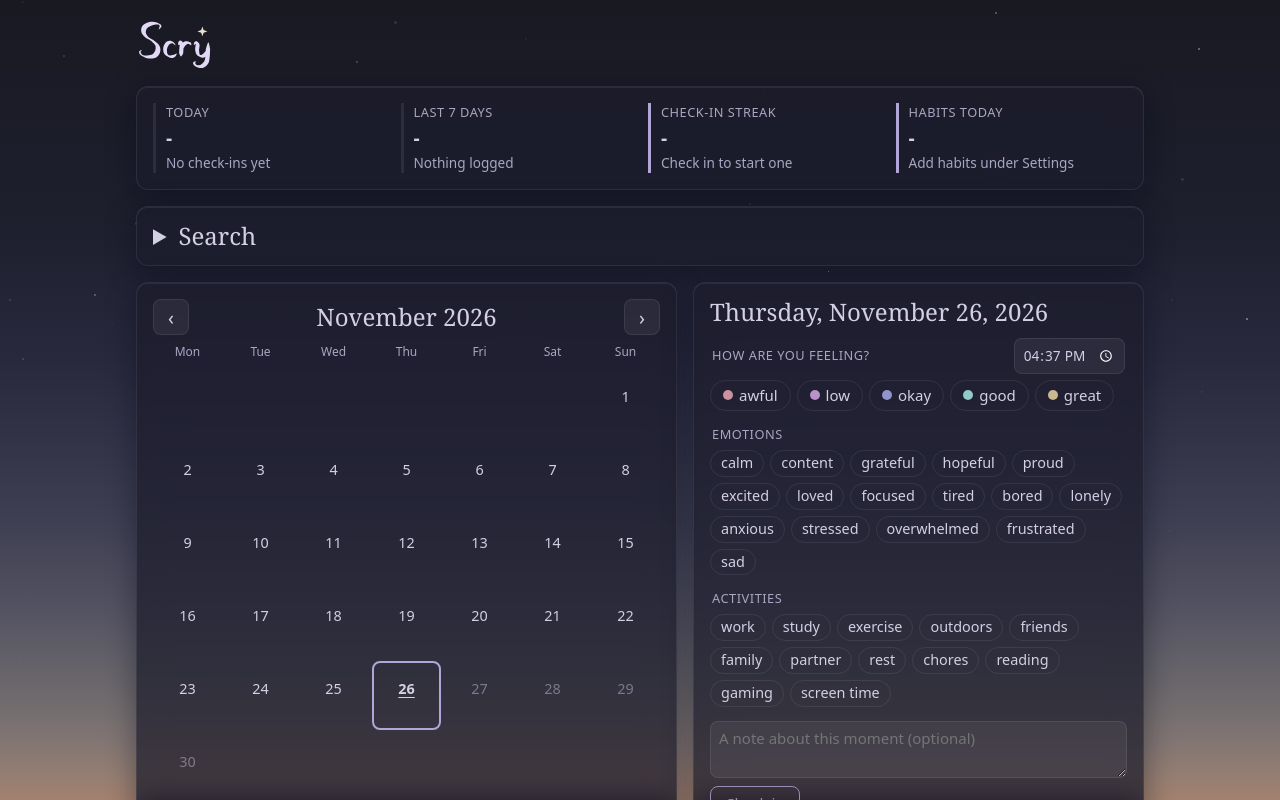
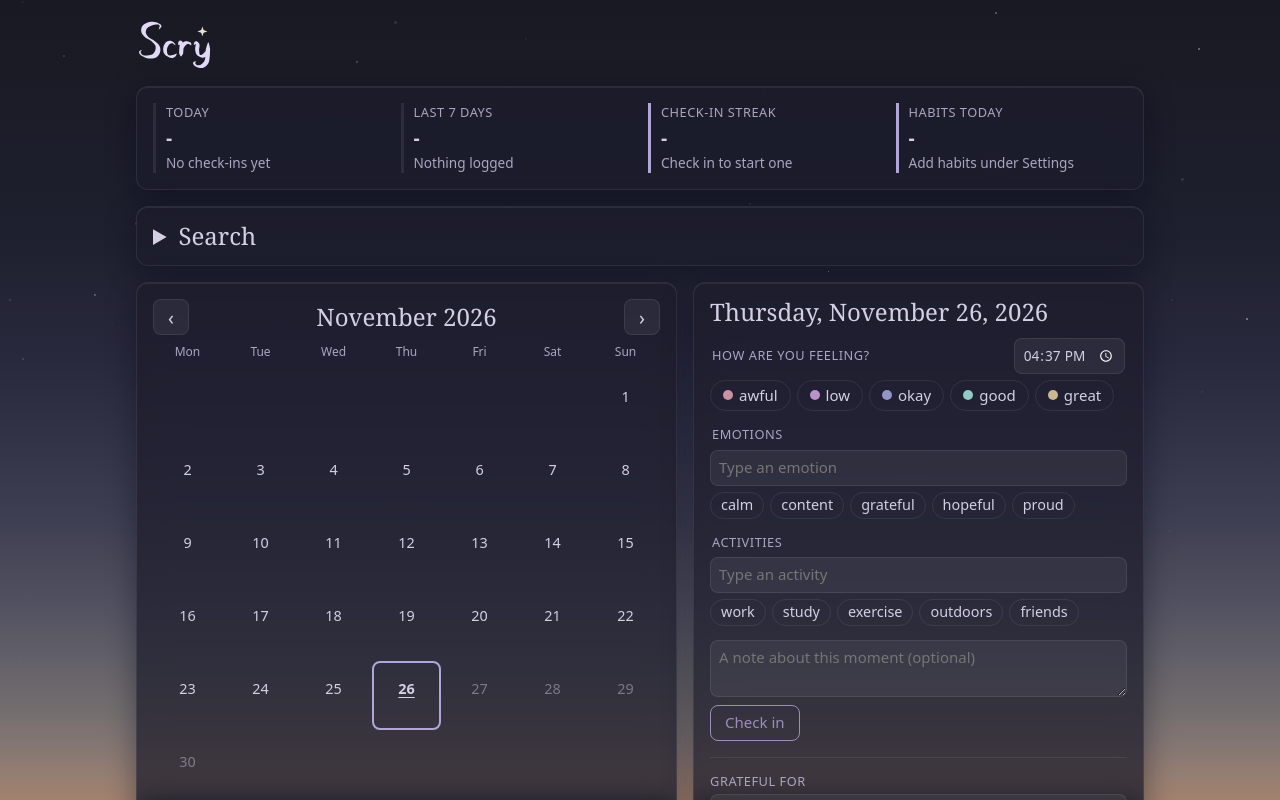
Before and after one commit to 1sabelle/scry, a React (Vite) app: page / in a window 1280 px wide. Shown: the top 800 px of the page. Built offline with nearby package versions, Linux system fonts and the light colour scheme.

Commit message:
✨ Type emotions and activities with suggestions and Tab completion

```diff
--- a/src/App.jsx
+++ b/src/App.jsx
@@ -19,9 +19,14 @@ export default function App() {
   const today = todayIso(data.dayStartTime);
   const selectedDay = data.days[selectedDate] ?? EMPTY_DAY;
   const isToday = selectedDate === today;
-  const checkInDraft = useCheckInDraft(selectedDate, isToday, selectedDay.checkIns, data.dayStartTime, (checkIns) =>
-    updateSelectedDay({ checkIns }),
-  );
+  const checkInDraft = useCheckInDraft(selectedDate, isToday, selectedDay.checkIns, data.dayStartTime, (checkIns, addedOptions) => {
+    setData((current) => ({
+      ...current,
+      emotions: [...current.emotions, ...addedOptions.emotions],
+      activities: [...current.activities, ...addedOptions.activities],
+    }));
+    updateSelectedDay({ checkIns });
+  });
 
   useEffect(() => {
     setSaveFailed(!saveData(data));
@@ -53,7 +58,7 @@ export default function App() {
         <Calendar days={data.days} today={today} selectedDate={selectedDate} onSelect={setSelectedDate} />
         <CheckInList checkIns={selectedDay.checkIns} emotions={data.emotions} activities={data.activities} checkInDraft={checkInDraft} />
         <section className="day-panel">
-          <CheckInForm date={selectedDate} emotions={data.emotions} activities={data.activities} checkInDraft={checkInDraft} />
+          <CheckInForm date={selectedDate} days={data.days} emotions={data.emotions} activities={data.activities} checkInDraft={checkInDraft} />
           <DailyLines day={selectedDay} onChange={updateSelectedDay} />
           <Habits
             habits={data.habits}
--- a/src/CheckIns.jsx
+++ b/src/CheckIns.jsx
@@ -1,21 +1,33 @@
 import { useEffect, useState } from 'react';
-import { MOODS, moodLabel, newId, upsertById } from './days.js';
+import { MOODS, countPicks, findOptionByName, moodLabel, newId, normaliseOptionName, upsertById } from './days.js';
 import { formatLong, nowTime } from './dates.js';
 
 // Check-ins on past days default to midday, since the real time is unknown.
 const PAST_DAY_TIME = '12:00';
 
+const NO_ADDED_OPTIONS = { emotions: [], activities: [] };
+
 function blankCheckIn(isToday) {
   return { id: null, time: isToday ? nowTime() : PAST_DAY_TIME, mood: null, emotions: [], activities: [], note: '' };
 }
 
+function blankDraft(date, isToday) {
+  return { date, checkIn: blankCheckIn(isToday), addedOptions: NO_ADDED_OPTIONS };
+}
+
 // The check-in being written or edited on `date`, shared by the list (to pick one to edit) and the form.
 // Switching to another day starts a blank one.
+// An emotion or activity typed for the first time waits in `addedOptions` and joins the lists when the check-in is saved,
+// so one picked and then removed again never shows up anywhere. `onChange(checkIns, addedOptions)` saves both.
 export function useCheckInDraft(date, isToday, checkIns, dayStartTime, onChange) {
-  const [drafted, setDrafted] = useState(() => ({ date, checkIn: blankCheckIn(isToday) }));
-  if (drafted.date !== date) setDrafted({ date, checkIn: blankCheckIn(isToday) });
+  const [drafted, setDrafted] = useState(() => blankDraft(date, isToday));
+  if (drafted.date !== date) setDrafted(blankDraft(date, isToday));
   const draft = drafted.checkIn;
-  const setDraft = (checkIn) => setDrafted({ date, checkIn });
+  const setDraft = (checkIn) => setDrafted({ ...drafted, checkIn });
+  const addedOptions = {
+    emotions: drafted.addedOptions.emotions.filter((option) => draft.emotions.includes(option.id)),
+    activities: drafted.addedOptions.activities.filter((option) => draft.activities.includes(option.id)),
+  };
   const isEditing = draft.id !== null;
   const hasUnsavedChanges = isEditing
     ? JSON.stringify(draft) !== JSON.stringify(checkIns.find((checkIn) => checkIn.id === draft.id))
@@ -32,16 +44,26 @@ export function useCheckInDraft(date, isToday, checkIns, dayStartTime, onChange)
   return {
     draft,
     isEditing,
+    addedOptions,
     update: (change) => setDraft({ ...draft, ...change }),
-    edit: setDraft,
-    cancel: () => setDraft(blankCheckIn(isToday)),
+    edit: (checkIn) => setDrafted({ date, checkIn, addedOptions: NO_ADDED_OPTIONS }),
+    cancel: () => setDrafted(blankDraft(date, isToday)),
+    // Picks a new emotion or activity named `name`. `optionsField` is "emotions" or "activities".
+    addOption(optionsField, name) {
+      const option = { id: newId(), name, archived: false };
+      setDrafted({
+        date,
+        checkIn: { ...draft, [optionsField]: [...draft[optionsField], option.id] },
+        addedOptions: { ...addedOptions, [optionsField]: [...addedOptions[optionsField], option] },
+      });
+    },
     save() {
-      onChange(upsertById(checkIns, { ...draft, id: draft.id ?? newId(), note: draft.note.trim() }, dayStartTime));
-      setDraft(blankCheckIn(isToday));
+      onChange(upsertById(checkIns, { ...draft, id: draft.id ?? newId(), note: draft.note.trim() }, dayStartTime), addedOptions);
+      setDrafted(blankDraft(date, isToday));
     },
     remove(id) {
-      onChange(checkIns.filter((checkIn) => checkIn.id !== id));
-      if (draft.id === id) setDraft(blankCheckIn(isToday));
+      onChange(checkIns.filter((checkIn) => checkIn.id !== id), NO_ADDED_OPTIONS);
+      if (draft.id === id) setDrafted(blankDraft(date, isToday));
     },
   };
 }
@@ -85,9 +107,9 @@ export function CheckInList({ checkIns, emotions, activities, checkInDraft }) {
   );
 }
 
-// Emotions and activities are added and edited under Settings.
-export function CheckInForm({ date, emotions, activities, checkInDraft }) {
-  const { draft, isEditing, update, save, cancel } = checkInDraft;
+// Emotions and activities are typed in; new ones are added as they are picked. Settings renames, merges and deletes them.
+export function CheckInForm({ date, days, emotions, activities, checkInDraft }) {
+  const { draft, isEditing, addedOptions, update, addOption, save, cancel } = checkInDraft;
 
   return (
     <div className="check-ins">
@@ -112,8 +134,24 @@ export function CheckInForm({ date, emotions, activities, checkInDraft }) {
         </div>
       </fieldset>
 
-      <OptionPicker title="Emotions" options={emotions} pickedIds={draft.emotions} onChange={(ids) => update({ emotions: ids })} />
-      <OptionPicker title="Activities" options={activities} pickedIds={draft.activities} onChange={(ids) => update({ activities: ids })} />
+      <OptionPicker
+        title="Emotions"
+        singular="emotion"
+        options={[...emotions, ...addedOptions.emotions]}
+        pickCounts={countPicks(days, 'emotions')}
+        pickedIds={draft.emotions}
+        onChange={(ids) => update({ emotions: ids })}
+        onAdd={(name) => addOption('emotions', name)}
+      />
+      <OptionPicker
+        title="Activities"
+        singular="activity"
+        options={[...activities, ...addedOptions.activities]}
+        pickCounts={countPicks(days, 'activities')}
+        pickedIds={draft.activities}
+        onChange={(ids) => update({ activities: ids })}
+        onAdd={(name) => addOption('activities', name)}
+      />
 
       <textarea rows={2} placeholder="A note about this moment (optional)" value={draft.note} onChange={(e) => update({ note: e.target.value })} />
       <div className="form-actions">
@@ -134,33 +172,85 @@ function PickedNames({ checkIn, emotions, activities }) {
   return <span className="check-in-options">{groups.map((names) => names.join(', ')).join(' · ')}</span>;
 }
 
-// Chips to pick emotions or activities. An archived one still shows while it is picked, so editing an old check-in keeps it.
-function OptionPicker({ title, options, pickedIds, onChange }) {
-  const pickable = options.filter((option) => !option.archived || pickedIds.includes(option.id));
+// A box to type emotions or activities into, with the picked ones as chips inside it.
+// Under it, the most picked ones to click, or while typing the ones that match; Tab completes the first match and Enter picks.
+// A name not seen before is added with `onAdd`.
+function OptionPicker({ title, singular, options, pickCounts, pickedIds, onChange, onAdd }) {
+  const [typed, setTyped] = useState('');
+  const typedName = normaliseOptionName(typed);
+  const picked = pickedIds.map((id) => options.find((option) => option.id === id));
+  const suggestions = suggestOptions(options, pickedIds, pickCounts, typedName);
+  const completion = typedName && suggestions[0] && normaliseOptionName(suggestions[0].name) !== typedName ? suggestions[0] : null;
+  const isNewName = typedName !== '' && !findOptionByName(options, typedName);
 
-  function toggle(optionId) {
-    onChange(pickedIds.includes(optionId) ? pickedIds.filter((id) => id !== optionId) : [...pickedIds, optionId]);
+  function pick(name) {
+    const option = findOptionByName(options, name);
+    if (!option) onAdd(normaliseOptionName(name));
+    else if (!pickedIds.includes(option.id)) onChange([...pickedIds, option.id]);
+    setTyped('');
+  }
+
+  function handleKeyDown(event) {
+    if (event.key === 'Tab' && completion) {
+      event.preventDefault();
+      setTyped(completion.name);
+    } else if (event.key === 'Enter' && typedName) {
+      event.preventDefault();
+      pick(typedName);
+    } else if (event.key === 'Backspace' && typed === '' && pickedIds.length > 0) {
+      onChange(pickedIds.slice(0, -1));
+    }
   }
 
   return (
     <fieldset>
       <legend>{title}</legend>
-      {pickable.length === 0 ? (
-        <p className="empty">No {title.toLowerCase()} yet. Add some under Settings and data.</p>
-      ) : (
-        <div className="chips">
-          {pickable.map((option) => (
-            <button
-              key={option.id}
-              className={`chip small ${pickedIds.includes(option.id) ? 'on' : ''}`}
-              aria-pressed={pickedIds.includes(option.id)}
-              onClick={() => toggle(option.id)}
-            >
+      <div className="option-input">
+        {picked.map((option) => (
+          <button
+            key={option.id}
+            className="chip small on"
+            onClick={() => onChange(pickedIds.filter((id) => id !== option.id))}
+            aria-label={`Remove ${option.name}`}
+          >
+            {option.name} <span aria-hidden="true">×</span>
+          </button>
+        ))}
+        <input value={typed} onChange={(e) => setTyped(e.target.value)} onKeyDown={handleKeyDown} placeholder={`Type ${article(singular)} ${singular}`} aria-label={title} />
+      </div>
+      {(suggestions.length > 0 || isNewName) && (
+        <div className="chips option-suggestions">
+          {suggestions.map((option) => (
+            <button key={option.id} className="chip small" onClick={() => pick(option.name)}>
               {option.name}
+              {option === completion && <kbd>Tab</kbd>}
             </button>
           ))}
+          {isNewName && (
+            <button className="chip small is-new" onClick={() => pick(typedName)}>
+              Add "{typedName}"
+            </button>
+          )}
         </div>
       )}
     </fieldset>
   );
 }
+
+const SUGGESTION_COUNT = 5;
+
+// With nothing typed, the most picked emotions or activities; otherwise those starting with the typed name, then those containing it.
+// Archived and already picked ones are left out.
+function suggestOptions(options, pickedIds, pickCounts, typedName) {
+  const offered = options
+    .filter((option) => !option.archived && !pickedIds.includes(option.id))
+    .sort((a, b) => (pickCounts.get(b.id) ?? 0) - (pickCounts.get(a.id) ?? 0));
+  if (!typedName) return offered.slice(0, SUGGESTION_COUNT);
+  const startsWithTyped = offered.filter((option) => normaliseOptionName(option.name).startsWith(typedName));
+  const containsTyped = offered.filter((option) => !startsWithTyped.includes(option) && normaliseOptionName(option.name).includes(typedName));
+  return [...startsWithTyped, ...containsTyped].slice(0, SUGGESTION_COUNT);
+}
+
+function article(word) {
+  return /^[aeiou]/.test(word) ? 'an' : 'a';
+}
--- a/src/Settings.jsx
+++ b/src/Settings.jsx
@@ -1,10 +1,10 @@
 import { useState } from 'react';
-import { newId } from './days.js';
+import { countPicks, findOptionByName, newId, normaliseOptionName } from './days.js';
 import { todayIso } from './dates.js';
 import { parseData } from './storage.js';
 
 // A habit's name may be cleared while typing; one left empty gets this name so it stays valid.
-// Emotions and activities get "Unnamed emotion" and "Unnamed activity" the same way.
+// Emotions and activities get "unnamed emotion" and "unnamed activity" the same way.
 const UNNAMED_HABIT = 'Unnamed habit';
 
 export default function Settings({ data, onReplace }) {
@@ -65,43 +65,50 @@ function HabitSettings({ data, onReplace }) {
 }
 
 // The emotions or activities a check-in can pick, kept in `data[optionsField]` and in each check-in's field of the same name.
+// New ones are added by typing them in a check-in.
 function OptionSettings({ data, onReplace, title, optionsField, singular }) {
-  const [newName, setNewName] = useState('');
   const options = data[optionsField];
   const pickedCounts = countPicks(data.days, optionsField);
   const updateOption = (id, change) =>
     onReplace({ ...data, [optionsField]: options.map((option) => (option.id === id ? { ...option, ...change } : option)) });
 
-  function addOption() {
-    const name = newName.trim();
-    if (!name) return;
-    onReplace({ ...data, [optionsField]: [...options, { id: newId(), name, archived: false }] });
-    setNewName('');
+  // A name left empty becomes "unnamed emotion". A name another emotion already has offers to merge the two.
+  function finishRenaming(option) {
+    const name = normaliseOptionName(option.name);
+    if (!name) return updateOption(option.id, { name: `unnamed ${singular}` });
+    const namesake = findOptionByName(options.filter((other) => other.id !== option.id), name);
+    const pickedCount = pickedCounts.get(option.id) ?? 0;
+    if (namesake && confirm(`Merge into the existing "${namesake.name}"? Its ${pickedCount} check-ins will use "${namesake.name}" instead.`))
+      return mergeOption(option, namesake);
+    updateOption(option.id, { name });
+  }
+
+  function mergeOption(option, namesake) {
+    const days = replacePicks(data.days, optionsField, (ids) => [...new Set(ids.map((id) => (id === option.id ? namesake.id : id)))]);
+    onReplace({ ...data, [optionsField]: options.filter((o) => o.id !== option.id), days });
   }
 
   // Deleting an option also removes it from every check-in it was picked in. Archiving keeps that history.
   function deleteOption(option) {
     const pickedCount = pickedCounts.get(option.id) ?? 0;
     if (!confirm(`Delete "${option.name}" and remove it from ${pickedCount} check-ins? Archive it instead to keep the history.`)) return;
-    const days = {};
-    for (const [date, day] of Object.entries(data.days))
-      days[date] = {
-        ...day,
-        checkIns: day.checkIns.map((checkIn) => ({ ...checkIn, [optionsField]: checkIn[optionsField].filter((id) => id !== option.id) })),
-      };
+    const days = replacePicks(data.days, optionsField, (ids) => ids.filter((id) => id !== option.id));
     onReplace({ ...data, [optionsField]: options.filter((o) => o.id !== option.id), days });
   }
 
   return (
     <div className="settings-group">
       <h3>{title}</h3>
-      <p className="hint">Renaming {article(singular)} {singular} renames it in past check-ins too.</p>
+      <p className="hint">
+        New {title.toLowerCase()} are added by typing them in a check-in. Renaming {article(singular)} {singular} renames it in past check-ins too, and
+        giving it the name of another merges the two.
+      </p>
       {options.map((option) => (
         <div key={option.id} className={`option-setting ${option.archived ? 'is-archived' : ''}`}>
           <input
             value={option.name}
-            onChange={(e) => updateOption(option.id, { name: e.target.value })}
-            onBlur={() => !option.name.trim() && updateOption(option.id, { name: `Unnamed ${singular}` })}
+            onChange={(e) => updateOption(option.id, { name: e.target.value.toLowerCase() })}
+            onBlur={() => finishRenaming(option)}
             aria-label={`Name of the ${singular}`}
           />
           <button onClick={() => updateOption(option.id, { archived: !option.archived })}>{option.archived ? 'Restore' : 'Archive'}</button>
@@ -109,21 +116,16 @@ function OptionSettings({ data, onReplace, title, optionsField, singular }) {
           <PickedCount count={pickedCounts.get(option.id) ?? 0} />
         </div>
       ))}
-      <form className="add-row" onSubmit={(e) => { e.preventDefault(); addOption(); }}>
-        <input placeholder={`New ${singular}`} value={newName} onChange={(e) => setNewName(e.target.value)} />
-        <button type="submit" disabled={!newName.trim()}>Add {singular}</button>
-      </form>
     </div>
   );
 }
 
-// How many check-ins picked each option, by option id.
-function countPicks(days, optionsField) {
-  const pickedCounts = new Map();
-  for (const day of Object.values(days))
-    for (const checkIn of day.checkIns)
-      for (const id of checkIn[optionsField]) pickedCounts.set(id, (pickedCounts.get(id) ?? 0) + 1);
-  return pickedCounts;
+// Every check-in's picks in `optionsField`, passed through `replace`.
+function replacePicks(days, optionsField, replace) {
+  const replaced = {};
+  for (const [date, day] of Object.entries(days))
+    replaced[date] = { ...day, checkIns: day.checkIns.map((checkIn) => ({ ...checkIn, [optionsField]: replace(checkIn[optionsField]) })) };
+  return replaced;
 }
 
 function PickedCount({ count }) {
--- a/src/days.js
+++ b/src/days.js
@@ -36,6 +36,26 @@ export function isEmptyDay(day) {
   return day.checkIns.length === 0 && day.habitsDone.length === 0 && day.gratitude.trim() === '' && day.success.trim() === '';
 }
 
+// Emotions and activities are typed freely, so "Happy " and "happy" name the same one. Names are kept in lowercase.
+export function normaliseOptionName(text) {
+  return text.trim().replace(/\s+/g, ' ').toLowerCase();
+}
+
+// The emotion or activity with this name, whatever its case or spacing, or null.
+export function findOptionByName(options, name) {
+  const normalisedName = normaliseOptionName(name);
+  return options.find((option) => normaliseOptionName(option.name) === normalisedName) ?? null;
+}
+
+// How many check-ins picked each emotion or activity, by its id. `optionsField` is "emotions" or "activities".
+export function countPicks(days, optionsField) {
+  const pickCounts = new Map();
+  for (const day of Object.values(days))
+    for (const checkIn of day.checkIns)
+      for (const id of checkIn[optionsField]) pickCounts.set(id, (pickCounts.get(id) ?? 0) + 1);
+  return pickCounts;
+}
+
 export function moodLabel(level) {
   return MOODS.find((mood) => mood.level === level)?.label;
 }
--- a/src/styles.css
+++ b/src/styles.css
@@ -165,6 +165,14 @@ textarea, input:not([type='file']), select {
 textarea { width: 100%; resize: vertical; display: block; }
 textarea:focus, input:focus, select:focus { outline: 1px solid var(--accent); background: var(--hover); }
 select option, select optgroup { background: #1c1d2b; color: var(--text); }
+/* Picked emotions or activities sit as chips inside the box they are typed into. */
+.option-input { display: flex; flex-wrap: wrap; align-items: center; gap: 6px; padding: 4px; border: 1px solid var(--border); border-radius: 8px; background: var(--raised); }
+.option-input:focus-within { outline: 1px solid var(--accent); background: var(--hover); }
+.option-input input { flex: 1; min-width: 10ch; border: none; padding: 2px 4px; background: none; }
+.option-input input:focus { outline: none; background: none; }
+.option-suggestions { margin-top: 6px; }
+.chip kbd { font: inherit; font-size: 0.7rem; color: var(--muted); border: 1px solid var(--border); border-radius: 4px; padding: 0 4px; }
+.chip.is-new { border-style: dashed; }
 .time-input { margin-left: auto; padding: 2px 6px; font-size: 0.85rem; text-transform: none; letter-spacing: 0; color: var(--text); }
 
 button { cursor: pointer; }
```
Also changed, not shown: 1 other file (tests, documents, lock files or other folders).
